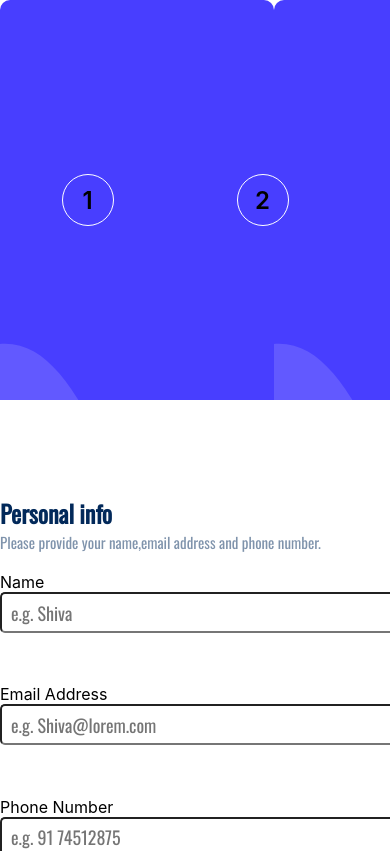
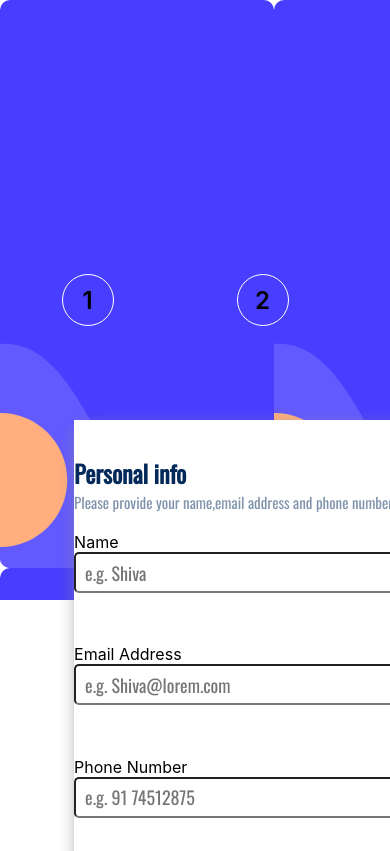
Before and after one commit to jyotirmoy-sinhababu/Multi-step-form, a React (Create React App) app: page / in a window 390 px wide. Shown: the top 851 px of the page. Built offline with nearby package versions, Linux system fonts and the light colour scheme; the HTML template or start-up script is replaced by a standard one.

Commit message:
style added

```diff
--- a/src/components/info/info.css
+++ b/src/components/info/info.css
@@ -52,6 +52,3 @@
   font-size: 19px;
   cursor: pointer;
 }
-
-@media screen and (max-width: 650px) {
-}
--- a/src/components/sideBar/sidebar.css
+++ b/src/components/sideBar/sidebar.css
@@ -48,8 +48,9 @@
     justify-content: space-around;
     align-items: center;
     background: url('../../assets/sidebar.svg');
-    height: 400px;
+    height: 600px;
     width: 700px;
+    position: absolute;
   }
 
   .sidebar-mobile-num-cnt {
--- a/src/pages/container/container.css
+++ b/src/pages/container/container.css
@@ -1,4 +1,7 @@
 .form-cnt {
+  position: absolute;
+  top: 40%;
+  left: 19%;
   display: flex;
   flex-direction: column;
   padding-top: 35px;
@@ -6,6 +9,8 @@
   gap: 60px;
   height: 500px;
   width: 500px;
+  background-color: white;
+  box-shadow: 5px 10px 18px #888888;
 }
 
 .form {
--- a/src/pages/home/home.css
+++ b/src/pages/home/home.css
@@ -12,7 +12,6 @@
   gap: 60px;
   border-radius: 9px;
   height: 550px;
-  width: 100%;
   padding: 12px;
   box-shadow: 5px 10px 18px #888888;
 }
@@ -36,5 +35,6 @@
     width: 100%;
     padding: 0px;
     box-shadow: none;
+    position: relative;
   }
 }
```
